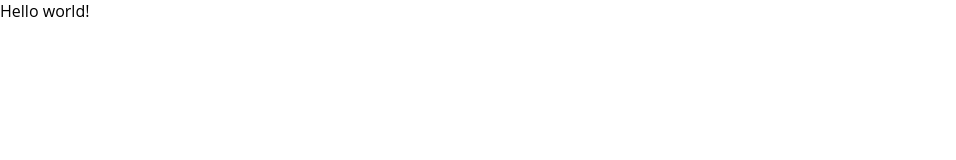
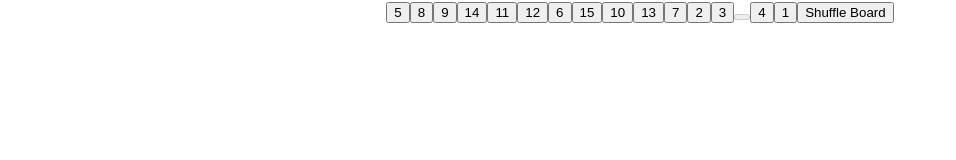
Before and after one commit to Balthazark/n-puzzle, a Gatsby site: page / in a window 1280 px wide. Shown: the whole page, without its empty margins (0-956 px from the left). Built offline with nearby package versions, Linux system fonts and the light colour scheme; Gatsby itself is replaced by a stand-in of ours.

Commit message:
GH-8: Render board

```diff
--- a/src/pages/404.tsx
+++ b/src/pages/404.tsx
@@ -11,7 +11,7 @@ const NotFoundPage = () => {
           Sorry 😔, we couldn’t find what you were looking for.
           <br />
           <br />
-          <Link to="/">Go home</Link>.
+          <Link to="/">Head back to n-puzzle</Link>
         </p>
       </main>
     </Layout>
--- a/src/pages/index.tsx
+++ b/src/pages/index.tsx
@@ -1,15 +1,19 @@
 import * as React from "react";
 import type { HeadFC } from "gatsby";
 import Layout from "../components/Layout";
+import { ROWS, COLUMNS } from "../config";
+import Board from "../components/Board";
 
 const IndexPage = () => {
   return (
     <Layout>
-      <main>Hello world!</main>
+      <main>
+        <Board rows={ROWS} columns={COLUMNS}></Board>
+      </main>
     </Layout>
   );
 };
 
 export default IndexPage;
 
-export const Head: HeadFC = () => <title>Home Page</title>;
+export const Head: HeadFC = () => <title>N-puzzle Home Page</title>;
--- a/src/styles/GlobalStyle.ts
+++ b/src/styles/GlobalStyle.ts
@@ -2,6 +2,9 @@ import { createGlobalStyle } from "styled-components";
 
 export const GlobalStyle = createGlobalStyle`
   body {
+    display: flex;
+    justify-content: center;
+    align-items: center;
     font-family: "Open Sans", sans-serif;
     margin: 0;
   }
```
